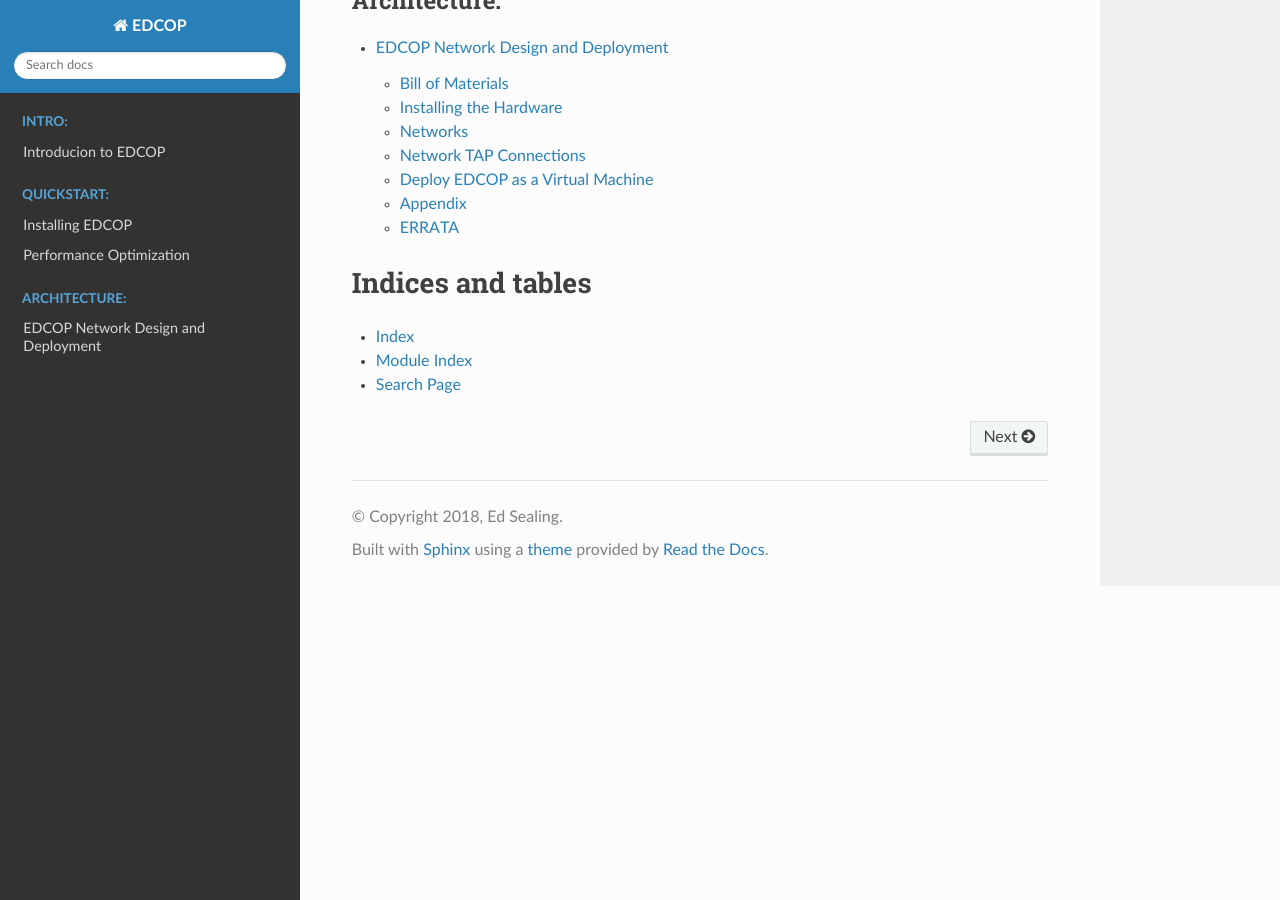
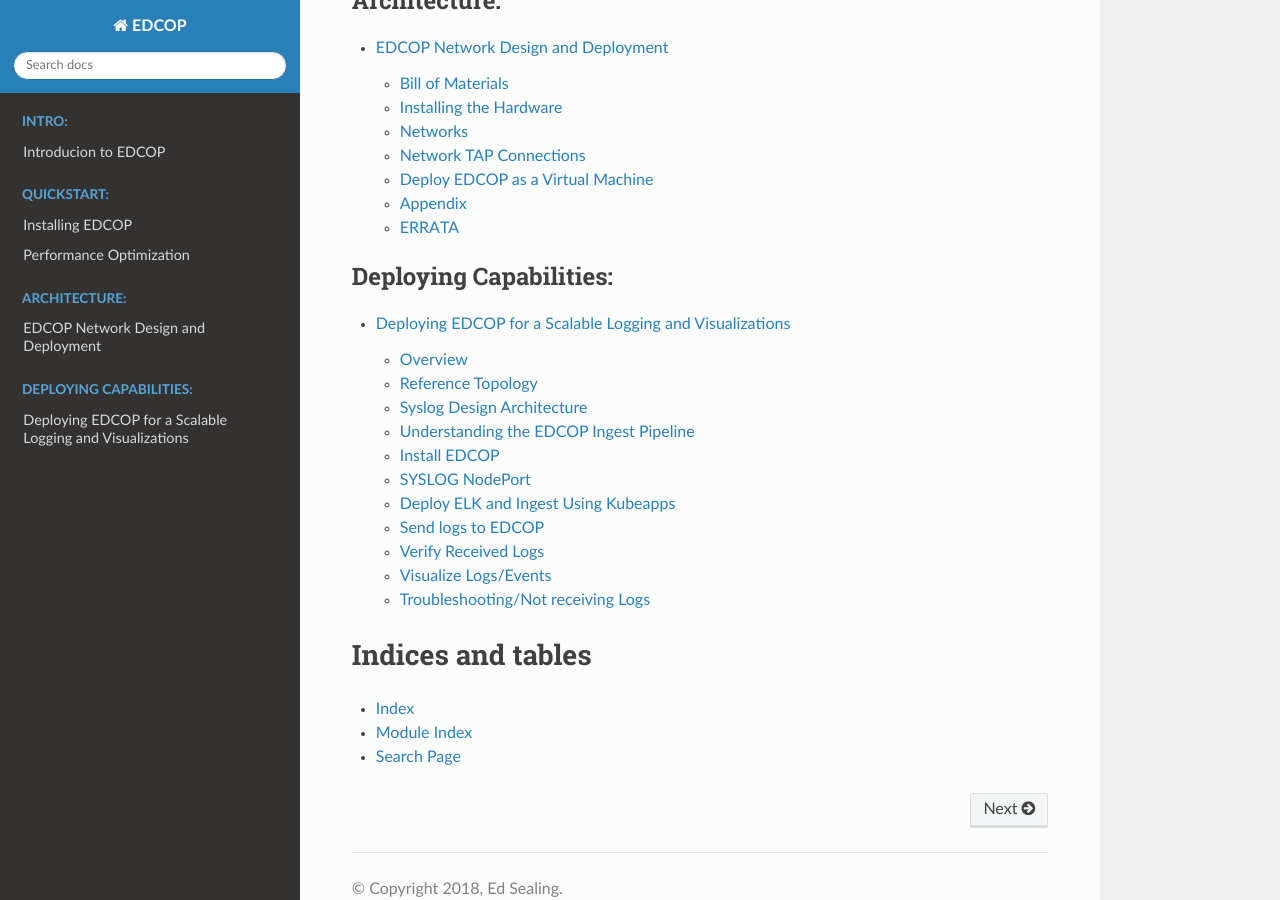
Before and after one commit to sealingtech/EDCOP, a Sphinx documentation site: the page built from docs/index.rst, in a window 1280 px wide and 900 px high, scrolled down 772 px. Built offline with Sphinx 7.4.7 and the Read the Docs theme 2.0.0, drawn with Linux system fonts in a browser that asks for light colours; some of the changed lines change nothing that is shown.

Commit message:
Updated Syslog Deployment Design and Installation Guide (#36)
* Create syslog_design.rst

* Add files via upload

* Delete syslog_ref-arch.png

* Add files via upload

* Update index.rst

* Update syslog_design.rst

```diff
--- a/docs/index.rst
+++ b/docs/index.rst
@@ -24,7 +24,7 @@
    :maxdepth: 2
    :caption: Deploying Capabilities:
 
-
+   syslog_design
 
 Indices and tables
 ==================
--- /dev/null
+++ b/docs/syslog_design.rst
@@ -0,0 +1,193 @@
+=========================================================
+Deploying EDCOP for a Scalable Logging and Visualizations
+=========================================================
+
+Overview
+========
+
+Centralized logging is the cornerstone of any great network or security operations. EDCOP was built to support the scaling needs of large organizations and growing networks as well as the ease of push-button deployment for organizations with smaller networks and fewer staff.
+
+EDCOP can be deployed as a single VM or as a cluster of hardware servers. Using either choice the deployment model and process is similar.
+
+Reference Topology
+==================
+
+The below architecture is a simplified network architecture incorporating common network elements such as firewall and VLAN segmentation. You need to get logs from the devices in the windows clients and the storage/active directory network segments into EDCOP which is in another segment. To do this you will need routing between the source and destination network segments as well as permit statements for the ports and protocols used to carry the log events.
+
+.. image:: images/syslog_ref_arch.png
+
+Syslog Design Architecture
+==========================
+
+Before you deploy EDCOP you should survey your network and decide from which devices you would like to gather logs. There are many industry standard and popular ways to get logs and events to your centralized logger. You’ll need to decide which works best for your organization. In the below outline we discuss 2 methods to forward and ingest Windows Events and syslog from common networking devices.
+
+1.	Syslog and Event Aggregators and Remote Forwarders
+------------------------------------------------------
+For Windows events you can use Windows Event Forwarding (WEF), which is a service that runs on every Windows client device. It is driven by Windows Group Policy to forward log/events to a Windows Event Collector (WEC). The WEC is a Windows Server whose role it is to collect events from WEF clients. This can be a service running on an existing Windows Server but, to prevent resource starvation we recommend making the WEC a standalone server. On the WEC you can install Winlogbeat, which is a light weight log/event forwarder which will forward logs/events into ELK stack pipeline on EDCOP.
+
+For common syslog from networking devices and linux servers you can first forward your syslog to a rsyslog server which from there can convert the logs/events into json and send to Logstash in the ELK stack on EDCOP.
+
+This is a highly scalable model designed for large organizations who can support the additional resource and financial overhead of deploying and managing additional servers in your network.
+
+.. image:: images/syslog_forwarders.png
+
+2.	Forward Directly to EDCOP
+-----------------------------
+Most networking devices such as routers, switches and firewalls can be configured to send syslog to a remote server. For devices such as Windows workstations and servers we recommend Winlogbeat from Elasticsearch. Winlogbeat is an agent that when installed on the end-hosts, forwards logs to a remote syslog server. To install Winlogbeat we recommend following the standard Winlogbeat installation guide (https://www.elastic.co/downloads/beats/winlogbeat).
+
+This model is recommended for small deployments or small organizations who don’t have the additional resources to manage the additional resources for a large deployment.
+
+.. image:: images/syslog_direct.png
+
+Understanding the EDCOP Ingest Pipeline
+=======================================
+There are many internal components that process the data before you can visualize or search it via Kibana. An understanding of the components is suggested to understand how the events are processed. Your syslog and events will be forwarded to your EDCOP instance using TCP/UDP port 30144 by default. This is configurable via helm chart at the time of deployment. Once your event is received it is processed by Logstash on one of the minions. Meta-data is generated and an event is indexed in Elasticsearch. You can use Kibana to visualize and search for events.
+
+incoming syslog/event -> EDCOP TCP/UDP 30144 -> Logstash -> Elasticsearch -> Kibana
+
+Install EDCOP
+=============
+To access the latest installation instructions for EDCOP navigate to GitHub: https://github.com/sealingtech/EDCOP.
+
+After EDCOP is installed you can deploy ELK.
+
+Once EDCOP is running, you must label the node by running the following commands.
+
+-  ``kubectl label nodes <node-name> <label-key>=<label-value>``
+-  For your specific installation you will need to label the node as infrastructure, and ingest. This can be accomplished using the following:
+
+   -  Kubectl label master nodes: ``infrastructure=true``
+   -  Kubectl label master nodes: ``ingest=true``
+-  By default the node will be labeled master. Node-name in this instance was master.edcop.io, this will vary depending on the FQDN that is used.
+-  You can verify that the node is labeled appropriately by running: ``kubectl get nodes --show-labels``
+
+If deploying a multi node cluster, you must label each node appropriately based on which tools you want deployed to which node, available labels are:
+
+-  sensor=true, data=true, ingest=true, infrastructure=true, nodetype=master
+
+SYSLOG NodePort
+===============
+It is important to note that EDCOP’s Ingest will be listening on port 30144 for TCP/UDP syslog events. This is configurable during deployment. Please make sure your source devices have a path to the EDCOP Master and the destination port you specify is allowed through the network (TCP/UDP 30144 by default). If you cannot use port 30144 because another application is using it in your network, you may specify another port in the range of 30000 – 32767.
+
+Deploy ELK and Ingest Using Kubeapps
+====================================
+ELK is multiple pieces of software comprised of Elasticsearch, Logstash and Kibana, together they make up the system referred to as ELK. All application deployment is managed through Kubeapps. Navigate to Kubeapps by visiting: **https://apps.<your-master>.<your-domain>.<tld>**
+
+Example: https://apps.master.edcop.io
+
+You can install an application by selecting each one at a time on the EDCOP capabilities dashboard and on the following screen using the “Deploying using Helm” button in the upper right. You must give the application a name. This will deploy the applications with their configured defaults. These applications will work out of the box or you can apply specific customizations by modifying the HELM charts prior to deployment. For configuration instructions see the GitHub: https://github.com/sealingtech/EDCOP-INGEST
+
+.. image:: images/deploy_helm.png
+
+Please install the following applications to ingest, process and visualize incoming syslog events and log data.
+
+1.	Elasticsearch
+2.	Kibana
+3.	Ingest
+
+Send logs to EDCOP
+==================
+Please consult the vendor documentation when configuring syslog from networking devices/appliances and host systems.
+
+A couple examples for forwarding log events from popular networking devices can be found below:
+
+Cisco 3750x
+-----------
+Where “A.B.C.D” is the IP address of your EDCOP master:
+
+.. code-block::
+
+  Switch(config)# logging trap notifications
+  Switch(config)# logging host A.B.C.D transport udp port 30144
+
+Cisco ASA
+---------
+Where “interface_name” is the interface sourcing the syslog messages. Typically, this will be the management interface. “ip_address” is the IP address of your EDCOP master. Either transport protocol may be used but the default port is 30144 for EDCOP.
+
+.. code-block::
+
+  CiscoASA(config)# logging enable
+  CiscoASA(config)# logging host interface_name ip_address [tcp[/port] | udp[/port]]
+  CiscoASA(config)# logging trap notifications
+
+
+Verify Received Logs
+====================
+Log in to a SSH or terminal session on the EDCOP master. Get the name of the Logstash pod. Check for logs on EDCOP for the Logstash pod.
+
+SSH/Terminal into EDCOP master -> Get name of Logstash pod -> Check logs for Logstash pod
+
+To find the names of your pods, run the following on the master server:
+
+.. code-block:: bash
+
+  [root@master ~]# kubectl get pods
+  NAME                                           READY     STATUS    RESTARTS   AGE
+  default-elasticsearch-elasticsearch-0          1/1       Running   0          20h
+  default-elasticsearch-elasticsearch-1          1/1       Running   0          20h
+  default-elasticsearch-elasticsearch-master-0   1/1       Running   0          20h
+  default-ingest-ingest-logstash-29jnj           1/1       Running   0          19h
+  default-ingest-ingest-logstash-4p6fr           1/1       Running   0          19h
+  default-ingest-ingest-redis-49h2v              1/1       Running   0          19h
+  default-ingest-ingest-redis-nkpbv              1/1       Running   0          19h
+  default-kibana-kibana-7ff867c7bf-h9gvr         1/1       Running   0          19h
+
+
+To verify logstash is receiving events, choose the name of a Logstash pod and use the command below.
+You should be receiving logs similar to this if Logstash is receiving events.
+
+.. code-block:: bash
+
+  [root@master ~]# kubectl logs default-ingest-ingest-logstash-29jnj
+  {
+        "syslog_message" => "2018/07/12 13:44:40 [error] 15741#100129: *27812 open() \"/usr/local/www/wsman\" failed (2: No such file or directory), client: 172.16.0.12, server: , request: \"POST /wsman HTTP/1.1\", host: \"*.*.*.*\"",
+                  "type" => "syslog",
+        "syslog_program" => "nginx",
+              "@version" => "1",
+      "syslog_timestamp" => "Jul 12 13:44:40",
+           "received_at" => "2018-07-12T13:44:40.242Z",
+       "syslog_hostname" => "pfchangs.st.lab",
+               "message" => "<171>Jul 12 13:44:40 pfchangs.st.lab nginx: 2018/07/12 13:44:40 [error] 15741#100129: *27812 open() \"/usr/local/www/wsman\" failed (2: No such file or directory), client: 172.16.0.12, server: , request: \"POST /wsman HTTP/1.1\", host: \"*.*.*.*\"",
+         "received_from" => "10.244.128.128",
+            "@timestamp" => 2018-07-12T13:44:40.000Z,
+                  "host" => "10.244.128.128"
+  }
+
+Grok parse errors are very common depending on the input source of your syslogs.
+You can find other Logstash pipeline configs that better match the format of your logs online.
+
+.. code-block:: bash
+
+  [root@master ~]# kubectl logs default-ingest-ingest-logstash-29jnj
+  {
+         "message" => "<190>Jul 12 14:15:26 dhcpd: DHCPREQUEST for 172.16.100.52 from 00:50:56:8d:8a:aa (minion-4140) via em4",
+            "type" => "syslog",
+        "@version" => "1",
+            "tags" => [
+          [0] "_grokparsefailure"
+      ],
+      "@timestamp" => 2018-07-12T14:15:26.194Z,
+            "host" => "10.244.128.128"
+  }
+
+If you are not receiving logs jump to troubleshooting. If you are receiving logs continue to Visualize Logs/Events
+
+Visualize Logs/Events
+=====================
+Navigate to: https://kibana.<your-domain>.<tld>/kibana
+
+Troubleshooting/Not receiving Logs
+==================================
+If you are not receiving logs your course of troubleshooting will be verifying various stages, see blow:
+
+-	Verify the source is sending logs via Packet Capture at the source or in the data path.
+- Verify the source configuration matches the Ingest configuration on EDCOP. (Example: UDP port 30144)
+- Verify reachability between the source and destination.
+- Verify the destination, EDCOP, is receiving the logs via Packet Capture.
+- Verify the destination port in the packet capture matches the Ingest configuration.
+- Verify these pods are up, deployed, working and stable:
+
+  - Elasticsearch
+  - Logstash
+  - Redis
+  - Kibana
```
Also changed, not shown: docs/images/deploy_helm.png (added), docs/images/syslog_direct.png (added), docs/images/syslog_forwarders.png (added), docs/images/syslog_ref_arch.png (added).
